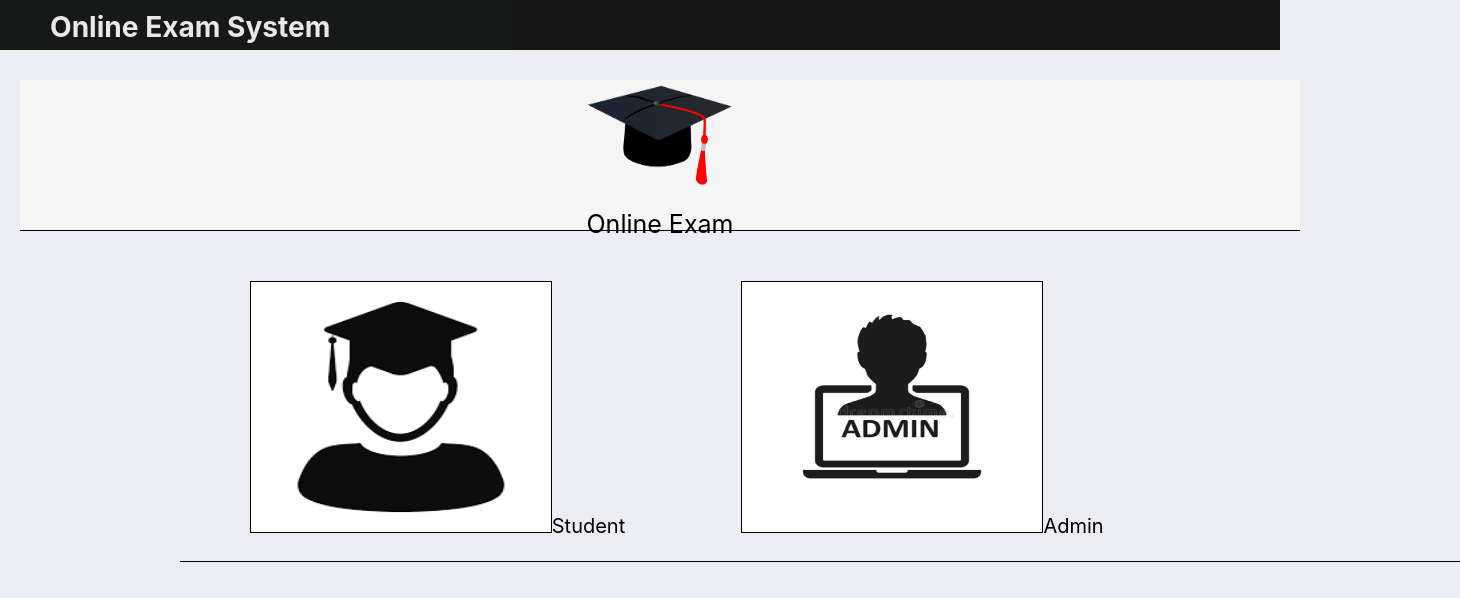
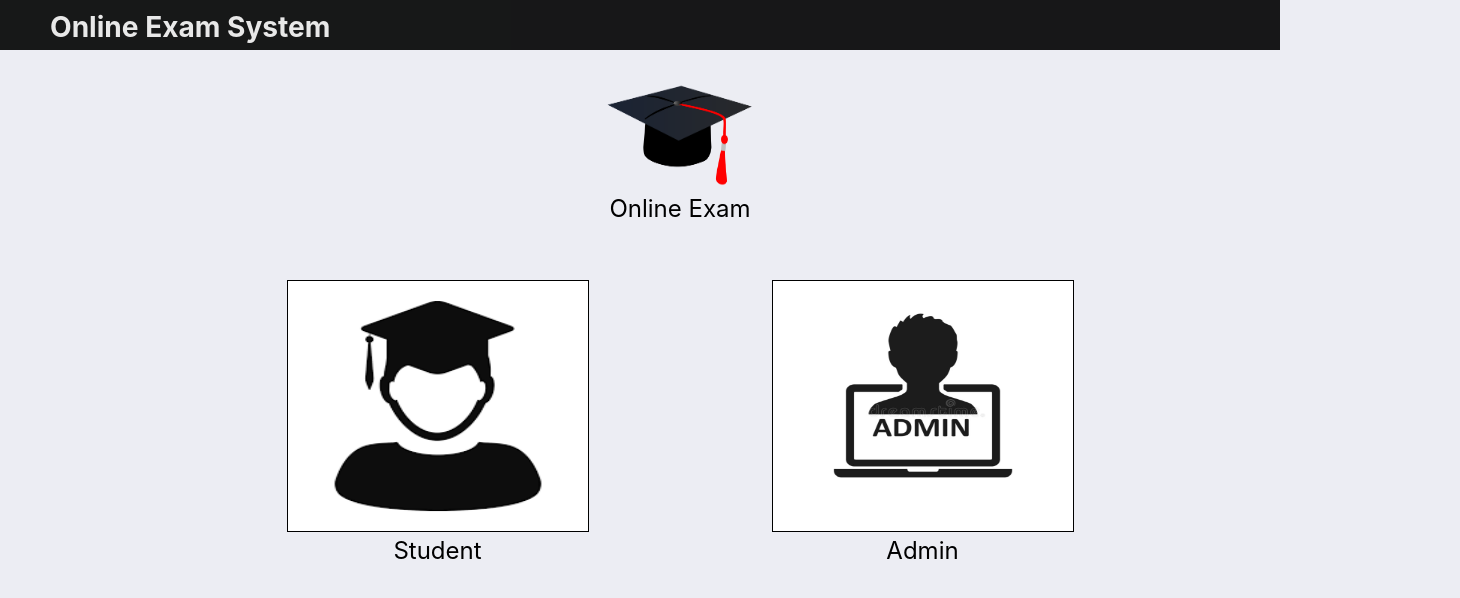
Before and after one commit to dtanwer/examSystem, a React (Create React App) app: page / in a window 1280 px wide. Shown: the top 598 px of the page, 1460 px wide, since content can reach past the window. Built offline with nearby package versions, Linux system fonts and the light colour scheme.

Commit message:
Css change and alert change in AddQuestion

```diff
--- a/src/App.js
+++ b/src/App.js
@@ -2,7 +2,7 @@ import './App.css';
 import {BrowserRouter,Routes,Route} from 'react-router-dom'
 import AdminDashboard from './component/adminDeshbord/AdminDeshboard';
 import AdminLogin from './component/adminLogin/AdminLogin';
-import Home from './component/home/Home';
+import Home from './home/Home';
 import Login from './component/login/Login';
 import Signup from './component/signup/Signup';
 import Dashboard from './component/adminDeshbord/deshbord/Dashboard';
--- a/src/component/adminDeshbord/ExamComponent/addQuestion/Addquestion.js
+++ b/src/component/adminDeshbord/ExamComponent/addQuestion/Addquestion.js
@@ -34,6 +34,7 @@ function AddQuestion() {
     async function addnewQuestion() {
         const res=await axios.post("https://examsystem-api.vercel.app/question/add", question);
         console.log(res.data);
+        alert("Question Added!!");
     }
 
 
--- a/src/component/adminDeshbord/studentList/StudentList.js
+++ b/src/component/adminDeshbord/studentList/StudentList.js
@@ -13,6 +13,7 @@ function StudentList() {
         async function getAllStudent() {
             let value = await axios.get("https://examsystem-api.vercel.app/auth");
             //fatch all student
+
             setStudents(value.data);
         }
         getAllStudent();
--- a/src/component/home/Home.css
+++ b/src/home/Home.css
@@ -4,7 +4,7 @@ body{
 }
 
 
- #header{
+ #myheader{
       /* background-color: #2e6da4dc; */
       background-color: rgba(0, 0, 0, 0.9);
 
@@ -19,7 +19,7 @@ body{
 
 /* --------------------------------------------------------- */
 
-   #headerHeadingBox{
+   #myheaderHeadingBox{
       /* background-color: cyan; */
       float: left;
       height: 50px;
@@ -32,7 +32,7 @@ body{
 
 
 
-   #headerHeadingBox h3{
+   #myheaderHeadingBox h3{
      margin: 0px;
      padding-top: 10px;
      padding-left: 10px;
@@ -43,7 +43,7 @@ body{
 
 
 
-    #div1{
+    #mydiv1{
           /* background-color: yellow; */
           float: left;
           height: 150px;
@@ -59,18 +59,18 @@ body{
     }
 
 
-    #div1 img{
+    #mydiv1 img{
         height: 110px;
         width: 150px;
     }
 
-    #div1 span{
+    #mydiv1 span{
       display: block;
       font-size: x-large;
    }
 
 
-   #div2{
+   #mydiv2{
         /* background-color: yellow; */
          float: left;
           height: 300px;
@@ -86,7 +86,7 @@ body{
     }
 
 
-    .div3{
+    .mydiv3{
         float: left;
         height: 300px;
         width: 455px;
@@ -95,7 +95,7 @@ body{
         text-align: center;
     }
 
-    .div3 img{
+    .mydiv3 img{
        height: 250px;
        width: 300px;
        margin-top: 20px;
@@ -103,13 +103,13 @@ body{
     }
 
 
-    .div3 span{
+    .mydiv3 span{
        display: block;
        font-size: x-large;
     }
 
 
-    .div3 a{
+    .mydiv3 a{
         color: black;
         text-decoration: none;
     }
--- a/src/component/home/Home.js
+++ b/src/home/Home.js
@@ -1,8 +1,8 @@
 
 import "./Home.css";
-import pic1 from "../../images/1.png";
-import pic2 from "../../images/2.png";
-import pic3 from "../../images/3.jpg";
+import pic1 from "../images/1.png";
+import pic2 from "../images/2.png";
+import pic3 from "../images/3.jpg";
 
 import {NavLink} from "react-router-dom";
 
@@ -17,20 +17,20 @@ import {NavLink} from "react-router-dom";
                    </div>
                </div>
 
-             <div id='div1'>
+             <div id='mydiv1'>
                  <img src={pic1} alt="" />
                  <span>Online Exam</span>
              </div>
 
 
-             <div id='div2'>
+             <div id='mydiv2'>
 
-                 <div className ='div3'>
+                 <div className ='mydiv3'>
                  <NavLink to='/login'><img src={pic2} alt="" />
                        <span>Student</span></NavLink>
                  </div>
 
-                 <div  className ='div3'>
+                 <div  className ='mydiv3'>
                  <NavLink to='/adminlogin'><img src={pic3} alt="" />
                       <span>Admin</span></NavLink>
                  </div>
```
